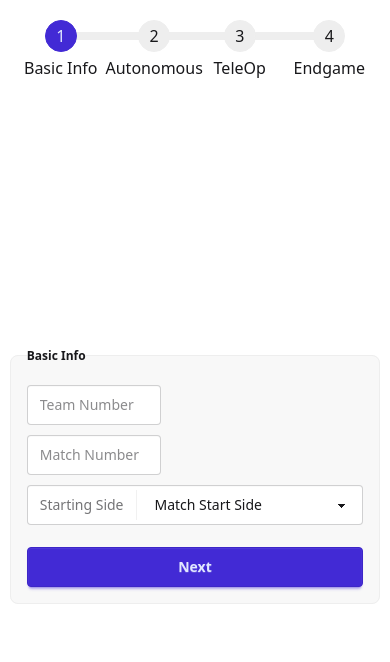
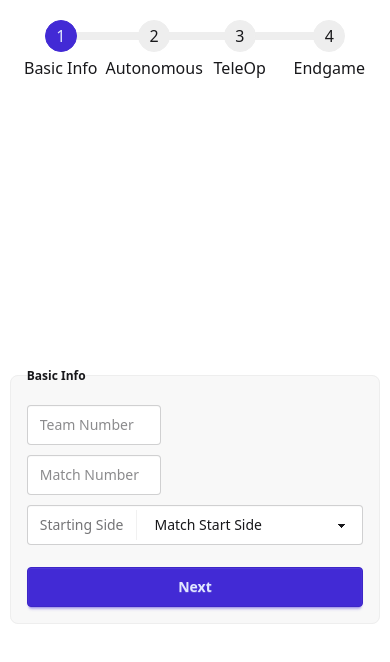
Before and after one commit to AtomicRobotics3805/AtomicScout, a website: page index.html in a window 390 px wide. Drawn offline with nearby package versions, Linux system fonts and the light colour scheme; files that its build step writes are made by us from their sources.

Commit message:
Another weird thing :(

```diff
--- a/index.html
+++ b/index.html
@@ -24,7 +24,8 @@
 
         <main class="flex-1 flex items-center justify-center lg:items-start">
             <form id="inputForm">
-                <fieldset id="info" class="fieldset bg-base-200 border-base-300 rounded-box mx-auto w-[95vw] border p-4 lg:mt-10 lg:w-md">
+
+                <fieldset id="info" class="fieldset bg-base-200 border-base-300 rounded-box mx-auto mt-10 w-[95vw] border p-4 lg:w-md">
                     <legend class="fieldset-legend">Basic Info</legend>
 
                     <label for="teamNum" class="floating-label mb-1">
```
